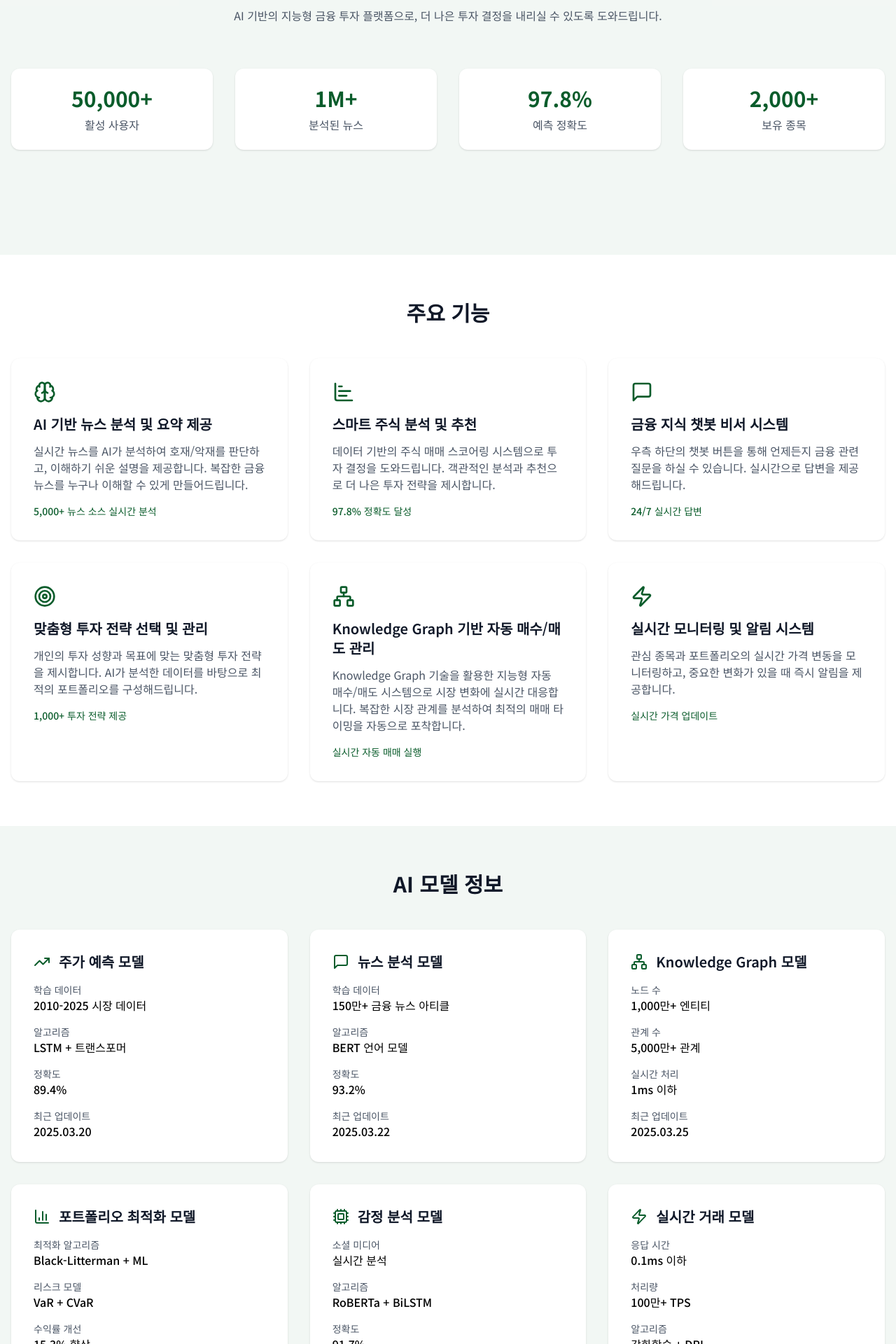
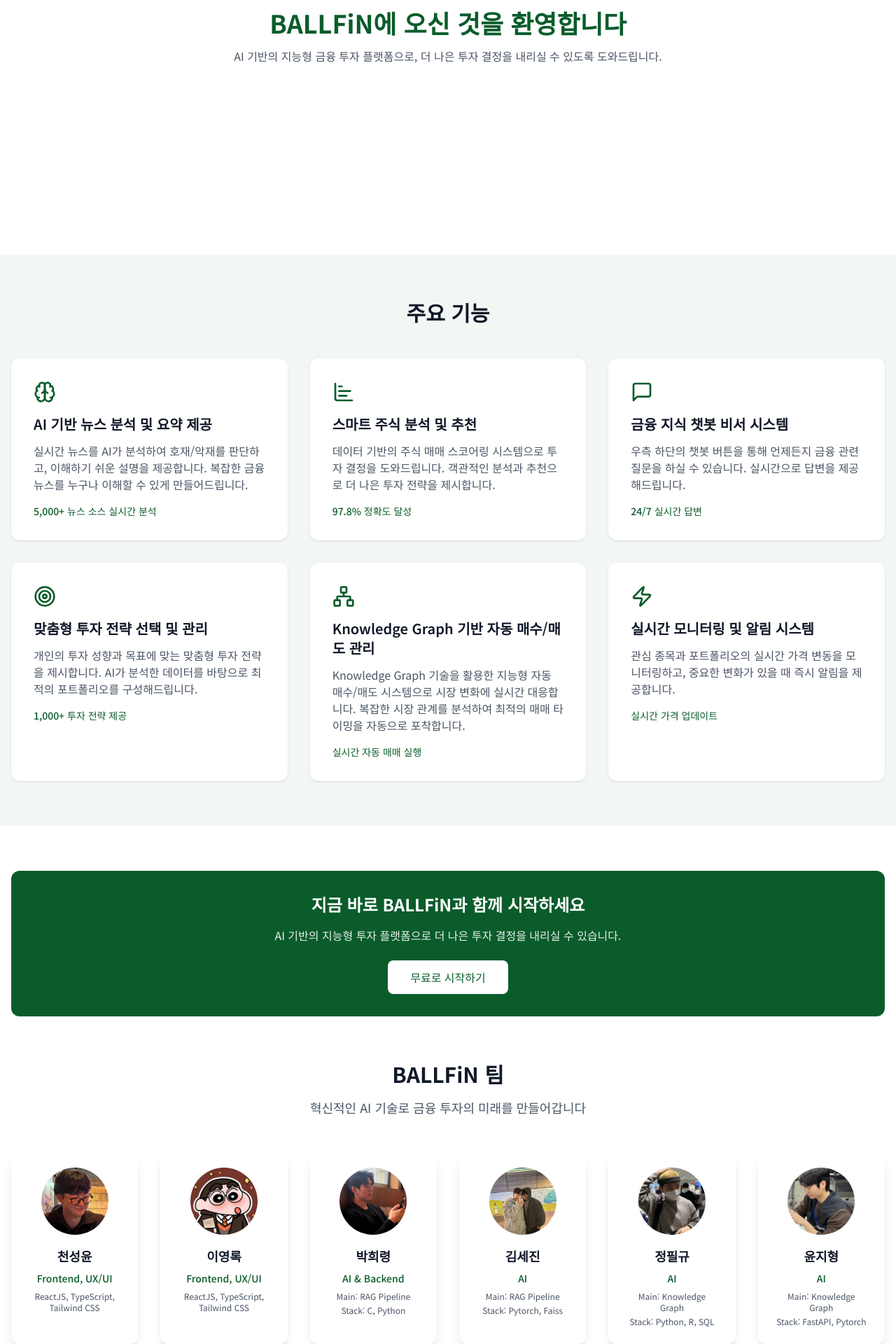
Before and after one commit to BALLFiN/BALLFiN-FE, a React (Vite) app: page /intro in a window 1280 px wide. Shown: the part 500-2420 px from the top of the page at 70% size. Built offline with nearby package versions, Linux system fonts and the light colour scheme; a web font is replaced by a local one.

Commit message:
🎨: 소개페이지 디자인 피드백 반영

```diff
--- a/src/components/Intro/AIModelCard.tsx
+++ /dev/null
@@ -1,58 +0,0 @@
-import { LucideIcon } from "lucide-react";
-import { motion } from "framer-motion";
-
-interface AIModelData {
-  label: string;
-  value: string;
-}
-
-interface AIModel {
-  icon: LucideIcon;
-  title: string;
-  data: AIModelData[];
-}
-
-interface AIModelCardProps {
-  model: AIModel;
-  index: number;
-}
-
-export const AIModelCard = ({ model, index }: AIModelCardProps) => {
-  const { icon: Icon, title, data } = model;
-
-  return (
-    <motion.div
-      initial={{ opacity: 0, x: index === 0 ? -20 : 20 }}
-      whileInView={{ opacity: 1, x: 0 }}
-      viewport={{ once: true }}
-      transition={{ duration: 0.5 }}
-      whileHover={{ scale: 1.02 }}
-      className="bg-white rounded-xl shadow-sm p-8"
-    >
-      <motion.div
-        initial={{ opacity: 0, y: -10 }}
-        whileInView={{ opacity: 1, y: 0 }}
-        viewport={{ once: true }}
-        transition={{ duration: 0.5, delay: 0.2 }}
-        className="flex items-center gap-3 mb-4"
-      >
-        <Icon className="w-6 h-6 text-[#0A5C2B]" />
-        <h3 className="text-xl font-semibold text-gray-900">{title}</h3>
-      </motion.div>
-      <div className="space-y-4">
-        {data.map((item, idx) => (
-          <motion.div
-            key={idx}
-            initial={{ opacity: 0, x: -10 }}
-            whileInView={{ opacity: 1, x: 0 }}
-            viewport={{ once: true }}
-            transition={{ duration: 0.5, delay: 0.3 + idx * 0.1 }}
-          >
-            <div className="text-sm text-gray-600">{item.label}</div>
-            <div className="font-medium">{item.value}</div>
-          </motion.div>
-        ))}
-      </div>
-    </motion.div>
-  );
-};
--- a/src/components/Intro/StatCard.tsx
+++ /dev/null
@@ -1,89 +0,0 @@
-import { useEffect, useState, useRef } from "react";
-import { motion } from "framer-motion";
-
-interface StatCardProps {
-  value: string;
-  label: string;
-  index: number;
-}
-
-export const StatCard = ({ value, label, index }: StatCardProps) => {
-  const [displayValue, setDisplayValue] = useState("0");
-  const [isVisible, setIsVisible] = useState(false);
-  const numberRef = useRef<HTMLDivElement>(null);
-
-  useEffect(() => {
-    const observer = new IntersectionObserver(
-      ([entry]) => {
-        if (entry.isIntersecting) {
-          setIsVisible(true);
-          observer.disconnect();
-        }
-      },
-      { threshold: 0.1 },
-    );
-
-    if (numberRef.current) {
-      observer.observe(numberRef.current);
-    }
-
-    return () => observer.disconnect();
-  }, []);
-
-  useEffect(() => {
-    if (!isVisible) return;
-
-    const numericValue = parseFloat(value.replace(/[^0-9.]/g, ""));
-    const duration = 1500;
-    const steps = 60;
-    const increment = numericValue / steps;
-    const interval = duration / steps;
-
-    let currentValue = 0;
-    const timer = setInterval(() => {
-      currentValue += increment;
-      if (currentValue >= numericValue) {
-        setDisplayValue(value);
-        clearInterval(timer);
-      } else {
-        if (value.includes("M")) {
-          setDisplayValue(`${(currentValue / 1000000).toFixed(1)}M+`);
-        } else if (value.includes("%")) {
-          setDisplayValue(`${currentValue.toFixed(1)}%`);
-        } else {
-          setDisplayValue(`${Math.floor(currentValue).toLocaleString()}+`);
-        }
-      }
-    }, interval);
-
-    return () => clearInterval(timer);
-  }, [isVisible, value]);
-
-  return (
-    <motion.div
-      ref={numberRef}
-      initial={{ opacity: 0, y: 20 }}
-      animate={{ opacity: 1, y: 0 }}
-      transition={{ duration: 0.5, delay: index * 0.1 }}
-      whileHover={{ scale: 1.05 }}
-      className="bg-white rounded-xl shadow-sm p-6 hover:shadow-md transition-all duration-300 w-full"
-    >
-      <motion.div
-        initial={{ scale: 0.8 }}
-        animate={{ scale: 1 }}
-        transition={{ duration: 0.5, delay: 0.2 }}
-        className="text-3xl font-bold text-[#0A5C2B] mb-2 text-center"
-      >
-        {displayValue}
-      </motion.div>
-      <motion.div
-        initial={{ opacity: 0 }}
-        animate={{ opacity: 1 }}
-        transition={{ duration: 0.5, delay: 0.4 }}
-        className="text-base text-gray-600 text-center"
-      >
-        {label}
-      </motion.div>
-    </motion.div>
-  );
-};
--- a/src/pages/introPage.tsx
+++ b/src/pages/introPage.tsx
@@ -1,15 +1,10 @@
 import BALLFiNLogo from "../assets/BALLFiN.svg";
-import { TrendingUp } from "lucide-react";
 import { Brain } from "lucide-react";
 import { Network } from "lucide-react";
 import { Zap } from "lucide-react";
 import { ChartBar } from "lucide-react";
 import { MessageSquare } from "lucide-react";
 import { Target } from "lucide-react";
-import { BarChart3 } from "lucide-react";
-import { Cpu } from "lucide-react";
-import { StatCard } from "../components/Intro/StatCard";
-import { AIModelCard } from "../components/Intro/AIModelCard";
 import { FeatureCard } from "../components/Intro/FeatureCard";
 import { motion } from "framer-motion";
 import { useNavigate } from "react-router-dom";
@@ -65,83 +60,13 @@ const features = [
   },
 ];
 
-const stats = [
-  { label: "활성 사용자", value: "50,000+" },
-  { label: "분석된 뉴스", value: "1M+" },
-  { label: "예측 정확도", value: "97.8%" },
-  { label: "보유 종목", value: "2,000+" },
-];
-
-const aiModels = [
-  {
-    icon: TrendingUp,
-    title: "주가 예측 모델",
-    data: [
-      { label: "학습 데이터", value: "2010-2025 시장 데이터" },
-      { label: "알고리즘", value: "LSTM + 트랜스포머" },
-      { label: "정확도", value: "89.4%" },
-      { label: "최근 업데이트", value: "2025.03.20" },
-    ],
-  },
-  {
-    icon: MessageSquare,
-    title: "뉴스 분석 모델",
-    data: [
-      { label: "학습 데이터", value: "150만+ 금융 뉴스 아티클" },
-      { label: "알고리즘", value: "BERT 언어 모델" },
-      { label: "정확도", value: "93.2%" },
-      { label: "최근 업데이트", value: "2025.03.22" },
-    ],
-  },
-  {
-    icon: Network,
-    title: "Knowledge Graph 모델",
-    data: [
-      { label: "노드 수", value: "1,000만+ 엔티티" },
-      { label: "관계 수", value: "5,000만+ 관계" },
-      { label: "실시간 처리", value: "1ms 이하" },
-      { label: "최근 업데이트", value: "2025.03.25" },
-    ],
-  },
-  {
-    icon: BarChart3,
-    title: "포트폴리오 최적화 모델",
-    data: [
-      { label: "최적화 알고리즘", value: "Black-Litterman + ML" },
-      { label: "리스크 모델", value: "VaR + CVaR" },
-      { label: "수익률 개선", value: "15.3% 향상" },
-      { label: "최근 업데이트", value: "2025.03.18" },
-    ],
-  },
-  {
-    icon: Cpu,
-    title: "감정 분석 모델",
-    data: [
-      { label: "소셜 미디어", value: "실시간 분석" },
-      { label: "알고리즘", value: "RoBERTa + BiLSTM" },
-      { label: "정확도", value: "91.7%" },
-      { label: "최근 업데이트", value: "2025.03.24" },
-    ],
-  },
-  {
-    icon: Zap,
-    title: "실시간 거래 모델",
-    data: [
-      { label: "응답 시간", value: "0.1ms 이하" },
-      { label: "처리량", value: "100만+ TPS" },
-      { label: "알고리즘", value: "강화학습 + DRL" },
-      { label: "최근 업데이트", value: "2025.03.21" },
-    ],
-  },
-];
-
 export default function Intro() {
   const navigate = useNavigate();
 
   return (
     <div className="min-h-screen bg-white snap-y snap-mandatory overflow-y-scroll">
-      {/* 헤더 + 통계 섹션 */}
-      <div className="bg-[#0A5C2B]/5 min-h-screen flex items-center relative overflow-hidden snap-start">
+      {/* 헤더  섹션 */}
+      <div className="bg-white min-h-screen flex items-center relative overflow-hidden snap-start">
         <div className="container mx-auto px-4 py-8 md:py-16">
           <motion.div
             initial={{ opacity: 0, y: 20 }}
@@ -179,28 +104,11 @@ export default function Intro() {
               수 있도록 도와드립니다.
             </motion.p>
           </motion.div>
-
-          <motion.div
-            initial={{ opacity: 0, y: 20 }}
-            whileInView={{ opacity: 1, y: 0 }}
-            viewport={{ once: true }}
-            transition={{ duration: 0.8 }}
-            className="grid grid-cols-1 md:grid-cols-2 lg:grid-cols-4 gap-8 relative max-w-7xl mx-auto"
-          >
-            {stats.map((stat, index) => (
-              <StatCard
-                key={index}
-                value={stat.value}
-                label={stat.label}
-                index={index}
-              />
-            ))}
-          </motion.div>
         </div>
       </div>
 
       {/* 주요 기능 섹션 */}
-      <div className="bg-white min-h-screen flex items-center relative snap-start">
+      <div className="bg-[#0A5C2B]/5 min-h-screen flex items-center relative snap-start">
         <div className="container mx-auto px-4 py-8 md:py-16">
           <motion.h2
             initial={{ opacity: 0, y: 20 }}
@@ -220,32 +128,6 @@ export default function Intro() {
           >
             {features.map((feature, index) => (
               <FeatureCard key={index} {...feature} index={index} />
-            ))}
-          </motion.div>
-        </div>
-      </div>
-
-      {/* AI 모델 정보 섹션 */}
-      <div className="bg-[#0A5C2B]/5 min-h-screen flex items-center relative snap-start">
-        <div className="container mx-auto px-4 py-8 md:py-16">
-          <motion.h2
-            initial={{ opacity: 0, y: 20 }}
-            whileInView={{ opacity: 1, y: 0 }}
-            viewport={{ once: true }}
-            transition={{ duration: 0.8 }}
-            className="text-3xl font-bold text-gray-900 text-center mb-12"
-          >
-            AI 모델 정보
-          </motion.h2>
-          <motion.div
-            initial={{ opacity: 0, y: 20 }}
-            whileInView={{ opacity: 1, y: 0 }}
-            viewport={{ once: true }}
-            transition={{ duration: 0.8 }}
-            className="grid grid-cols-1 md:grid-cols-2 lg:grid-cols-3 gap-8 max-w-7xl mx-auto"
-          >
-            {aiModels.map((model, index) => (
-              <AIModelCard key={index} model={model} index={index} />
             ))}
           </motion.div>
         </div>
```
